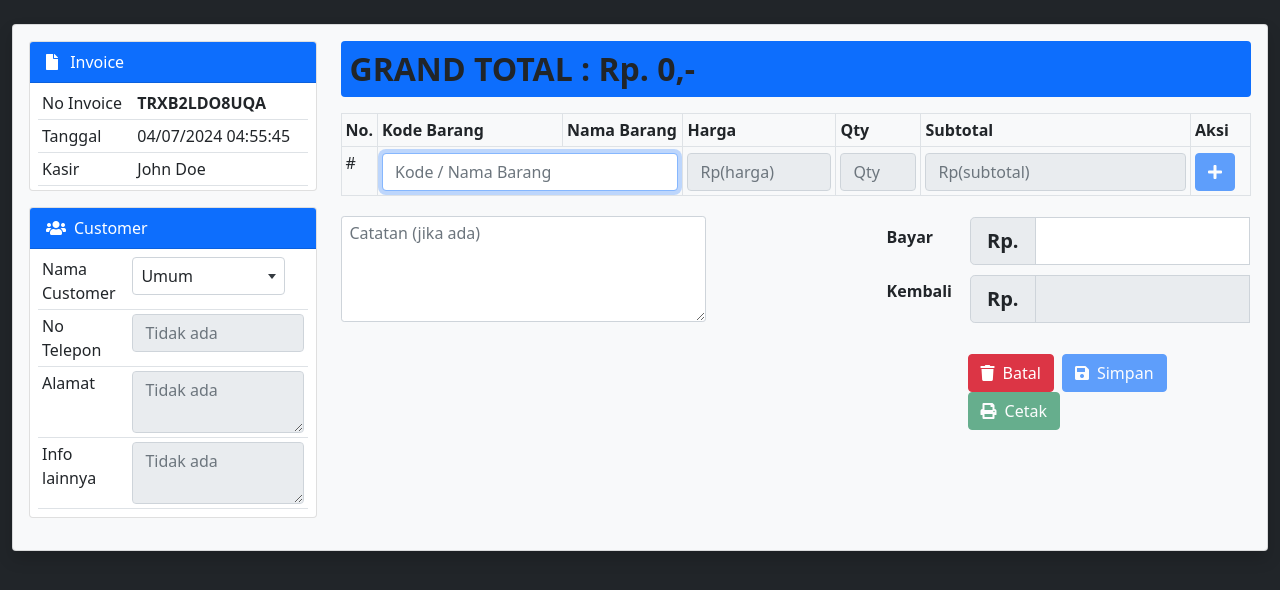
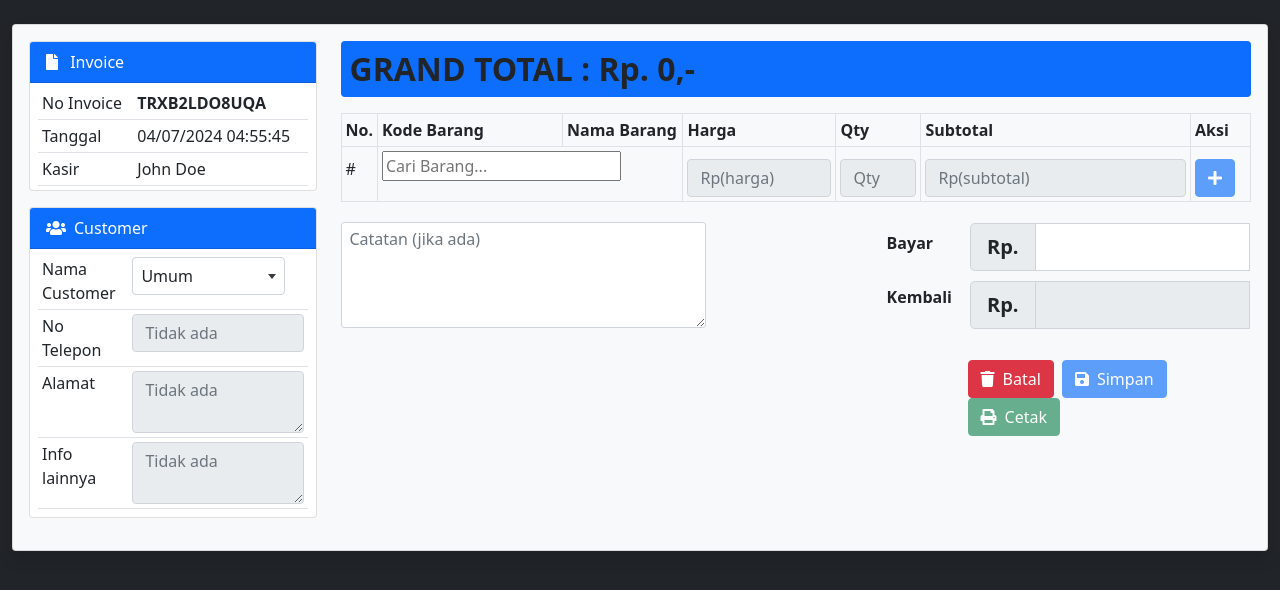
Before and after one commit to Arvinyono/pos_ukk, a Flask app: template penjualan/templates/penjualan.html in a window 1280 px wide. Shown: the part 108-698 px from the top of the page. Run offline with Flask 3, Linux system fonts and the light colour scheme; the template is opened without the code that fills it, so the values that code supplies are empty; some libraries are stand-ins or nearby versions.

Commit message:
Update penjualan.html

```diff
--- a/penjualan/templates/penjualan.html
+++ b/penjualan/templates/penjualan.html
@@ -169,9 +169,37 @@
                                                     <p id="no_head">#</p>
                                                 </td>
                                                 <td width="282px" colspan="2">
-                                                    <input type="text" class="form-control"
-                                                        placeholder="Kode / Nama Barang" autofocus id="input_kode"
-                                                        value="" tabindex="1">
+                                                    <!-- penjualan.html -->
+                                                        <!-- Tambahkan di dalam file penjualana.html -->
+                                                        <input type="text" id="searchBar" placeholder="Cari Barang...">
+                                                        <ul id="searchResults"></ul>
+
+                                                        <script>
+                                                        document.getElementById('searchBar').addEventListener('input', function() {
+                                                            var query = this.value;
+                                                            if (query.length > 2) {  // Cari jika jumlah karakter lebih dari 2
+                                                                fetch(`/search_barang?q=${query}`)
+                                                                    .then(response => response.json())
+                                                                    .then(data => {
+                                                                        var resultsContainer = document.getElementById('searchResults');
+                                                                        resultsContainer.innerHTML = '';  // Bersihkan hasil sebelumnya
+                                                                        data.forEach(item => {
+                                                                            var li = document.createElement('li');
+                                                                            li.textContent = item[1];  // namaBarang
+                                                                            li.onclick = function() {  // Tambahkan event ketika item diklik
+                                                                                addToSelectedList(item[0], item[1]);  // Misalnya fungsi untuk menambahkan ke list
+                                                                            };
+                                                                            resultsContainer.appendChild(li);
+                                                                        });
+                                                                    });
+                                                            }
+                                                        });
+
+                                                        function addToSelectedList(idBarang, namaBarang) {
+                                                            // Implementasi untuk menambahkan barang ke dalam list
+                                                            console.log('Barang dipilih:', namaBarang);
+                                                        }
+                                                        </script>
 
                                                     <input type="hidden" class="form-control" id="nama_barang_hide"
                                                         value="">
```
